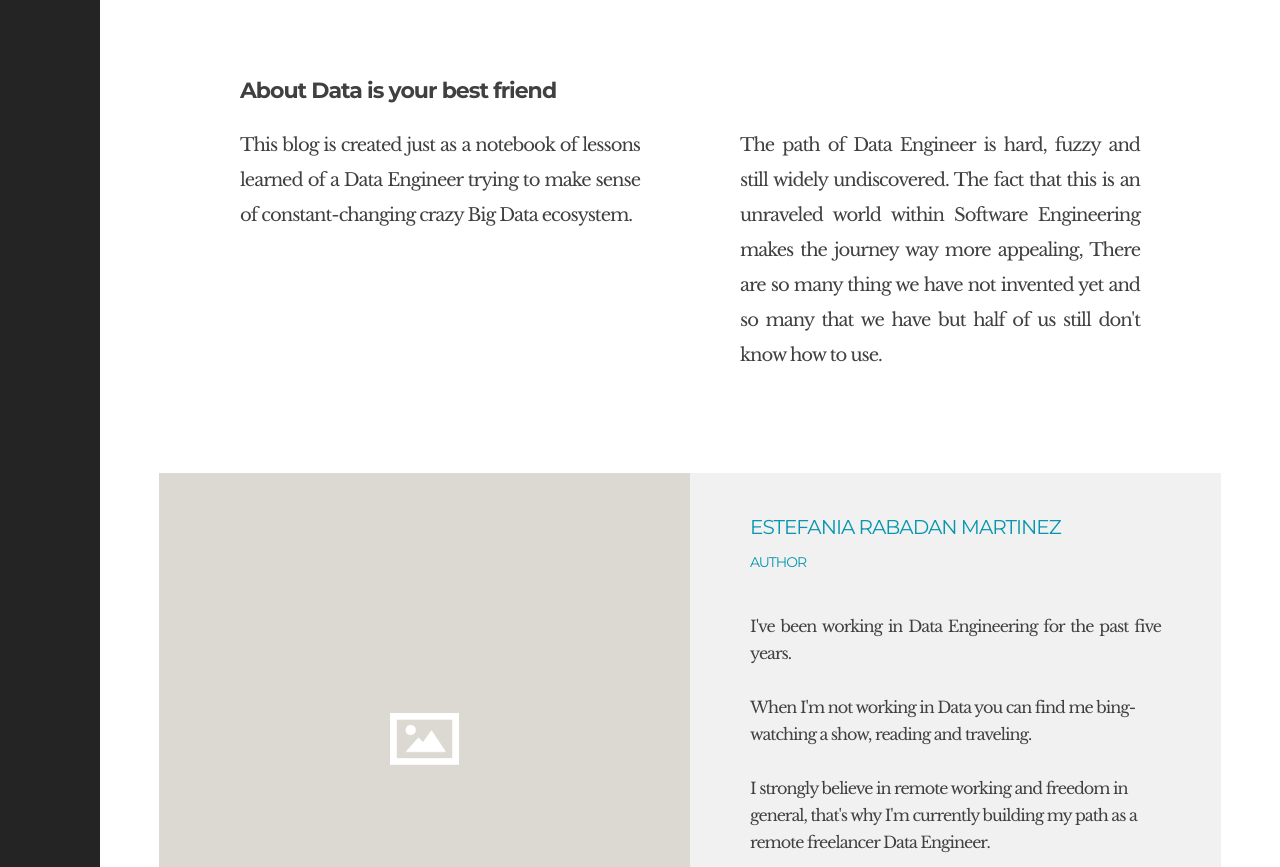
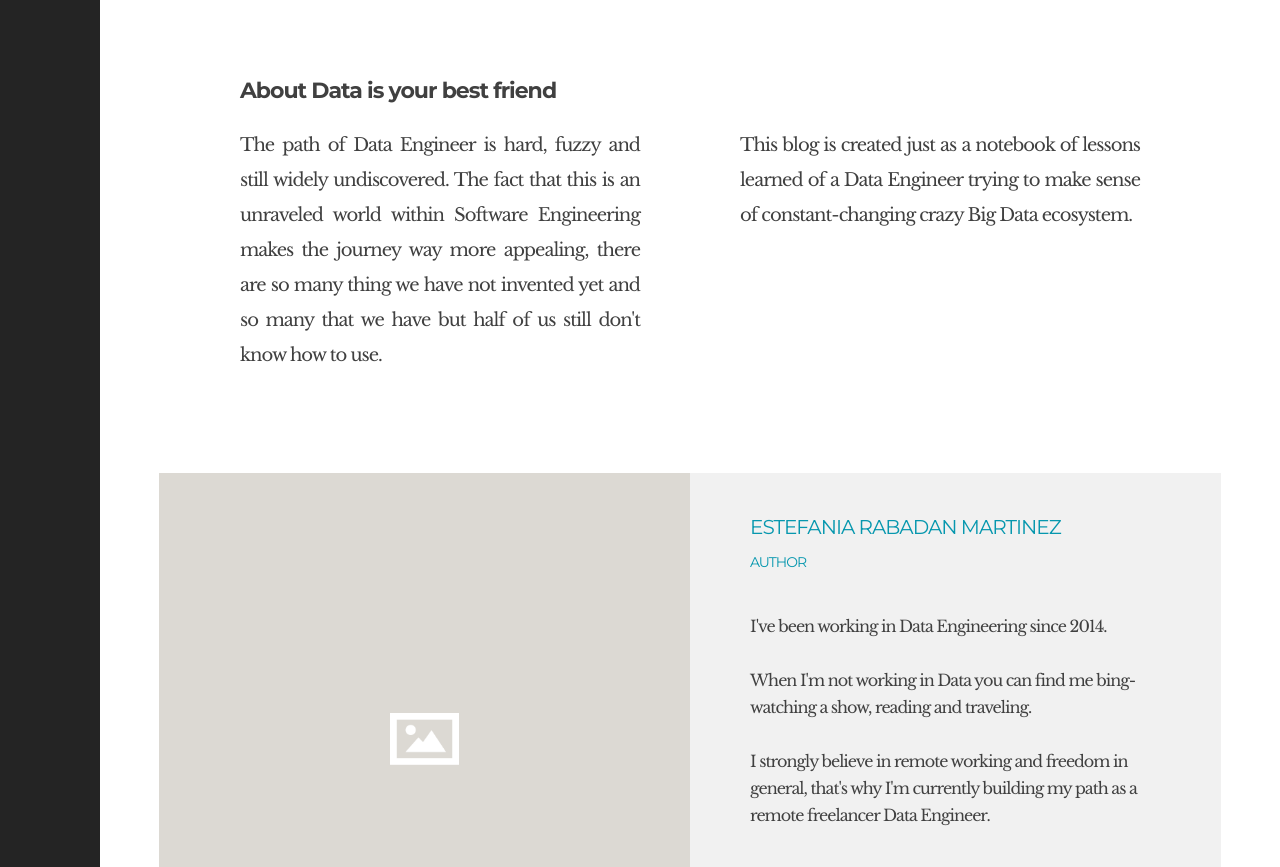
Before and after one commit to estefaniarabadan/estefaniarabadan.github.io, a plain HTML site: page about.html in a window 1280 px wide. Shown: the part 380-1247 px from the top of the page. Drawn offline with nearby package versions, Linux system fonts and the light colour scheme.

Commit message:
fix somethings

```diff
--- a/about.html
+++ b/about.html
@@ -53,7 +53,7 @@
                 <nav id="header-main-menu">
                     <ul class="main-menu sm sm-clean">
                         <li><a href="index.html">Home</a></li>
-                        <li><a href="about.html" class="current">About</a></li>s
+                        <li><a href="about.html" class="current">About</a></li>
                         <li><a href="contact.html">Contact</a></li>
                     </ul>
                 </nav>
@@ -98,12 +98,12 @@
                     <div class="content-900 center-relative">
                         <h1 class="entry-title">About Data is your best friend</h1>
                         <div class="one_half ">
-                            <p style="text-align:justify">This blog is created just as a notebook of lessons learned of a Data Engineer trying to make sense of constant-changing crazy Big Data ecosystem.</p>
+                             <p style="text-align:justify">The path of Data Engineer is hard, fuzzy and still widely undiscovered.
+                                The fact that this is an unraveled world within Software Engineering makes the journey way more appealing,
+                                there are so many thing we have not invented yet and so many that we have but half of us still don't know how to use.</p>
                         </div>
                         <div class="one_half last">
-                            <p style="text-align:justify">The path of Data Engineer is hard, fuzzy and still widely undiscovered.
-                                The fact that this is an unraveled world within Software Engineering makes the journey way more appealing,
-                                There are so many thing we have not invented yet and so many that we have but half of us still don't know how to use.</p>
+                           <p style="text-align:justify">This blog is created just as a notebook of lessons learned of a Data Engineer trying to make sense of constant-changing crazy Big Data ecosystem.</p>
                         </div>
                         <div class="clear"></div>
                         <br>
@@ -118,7 +118,7 @@
                                     <div class="member-name">ESTEFANIA RABADAN MARTINEZ</div>
                                     <div class="member-position">AUTHOR</div>
                                     <div class="member-content">
-                                        <p style="text-align:justify">I've been working in Data Engineering for the past five years.</p>
+                                        <p style="text-align:justify">I've been working in Data Engineering since 2014.</p>
                                         <br>
                                         <p>When I'm not working in Data you can find me bing-watching a show, reading and traveling.</p>
                                         <br>
```
